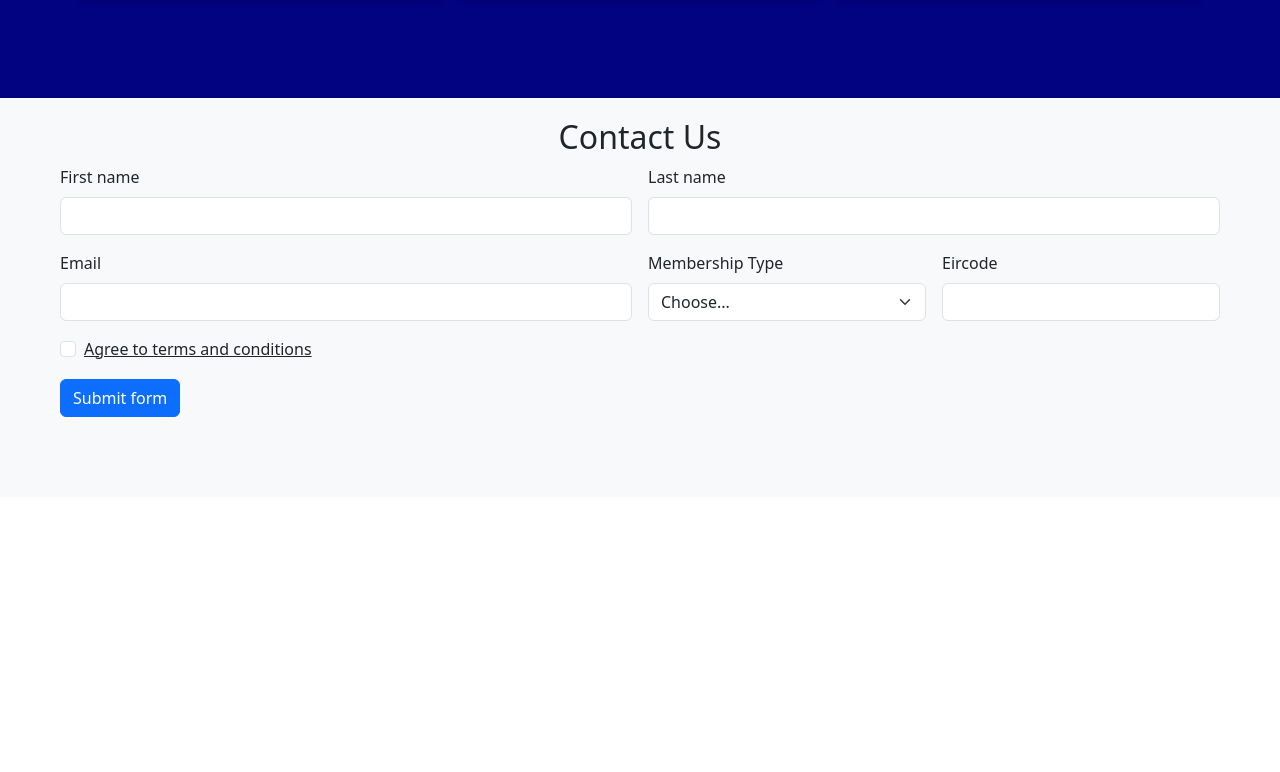
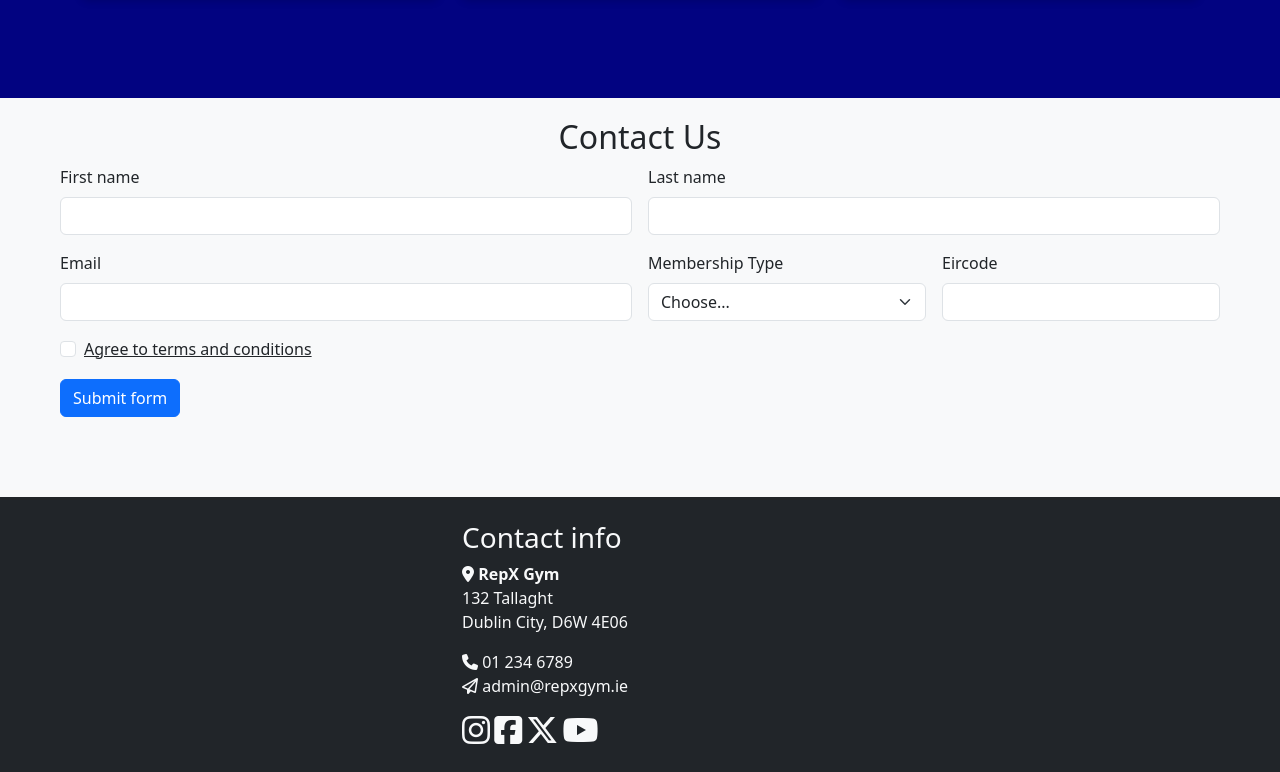
Before and after one commit to colmwoods/RepX-Gym, a plain HTML site: page index.html in a window 1280 px wide. Shown: the part 2250-3022 px from the top of the page. Before the commit the page ends 2747 px from the top, so only its background shows below. Drawn offline with nearby package versions, Linux system fonts and the light colour scheme.

Commit message:
Added A Footer With Socal Media Links

```diff
--- a/index.html
+++ b/index.html
@@ -214,6 +214,38 @@
             </form>
         </section>
     </main>
+
+    <!-- Footer Section -->
+    <footer id="footer" class="bg-dark text-light py-4">
+        <div class="container">
+            <div class="row justify-content-center">
+
+
+                <div class="col-12 col-md-6 col-xl-4">
+                    <h3 class="sub-heading-color">Contact info</h3>
+                    <address>
+                        <strong><i class="fa-solid fa-location-dot"></i> RepX Gym</strong><br>
+                        132 Tallaght<br>
+                        Dublin City, D6W 4E06
+                    </address>
+                    <p><i class="fa-solid fa-phone"></i> 01 234 6789<br>
+                        <i class="fa-regular fa-paper-plane"></i> admin@repxgym.ie
+                    </p>
+                    <div class="social-icons">
+                        <a href="https://www.instagram.com" target="_blank"
+                            aria-label="Visit our Instagram page (opens in a new tab)" rel="noopener"><i
+                                class="fa-brands fa-instagram fa-2x"></i></a>
+                        <a href="https://www.facebook.com" target="_blank"
+                            aria-label="Visit our Facebook page (opens in a new tab)" rel="noopener"><i
+                                class="fa-brands fa-square-facebook fa-2x"></i></a>
+                        <a href="https://www.x.com" target="_blank" aria-label="Visit our X feed (opens in a new tab)"
+                            rel="noopener"><i class="fa-brands fa-x-twitter fa-2x"></i></a>
+                        <a href="https://www.youtube.com" target="_blank"
+                            aria-label="Visit our youtube page (opens in a new tab)" rel="noopener"><i
+                                class="fa-brands fa-youtube fa-2x"></i></a>
+
+                    </div>
+                </div>
 </body>
 
 </html>
```
